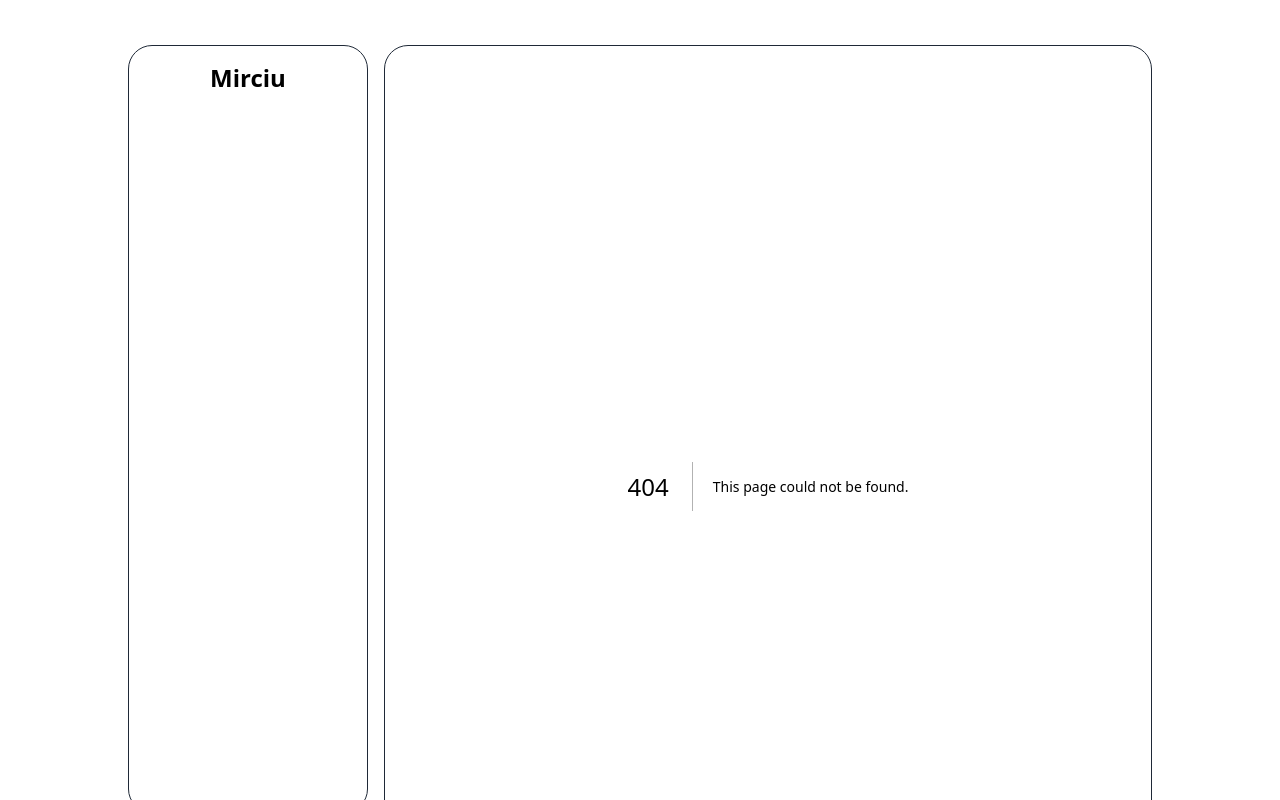
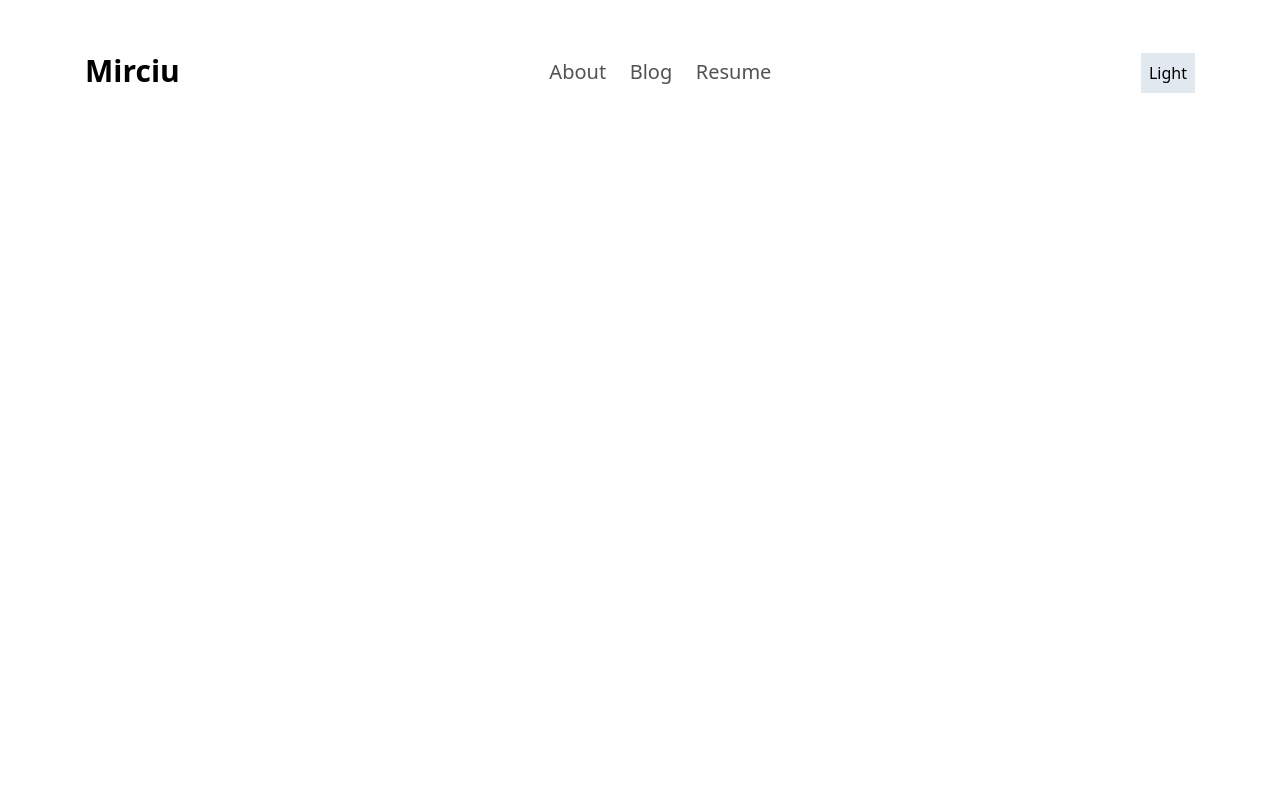
Before and after one commit to mirceamaierean/mirciu, a Next.js app: page /blog in a window 1280 px wide. Before the commit this address had no page. Shown: the top 800 px of the page. Built offline with nearby package versions, Linux system fonts and the light colour scheme; no server answers.

Commit message:
add toggle for dark mode

```diff
--- /dev/null
+++ b/app/blog/page.tsx
@@ -0,0 +1,12 @@
+import Link from "next/link";
+import React from "react";
+
+export default function Blog() {
+  return (
+    <>
+      <Link href="/">
+        <p className="text-white font-matter">Back Home from Blog</p>
+      </Link>
+    </>
+  );
+}
--- a/app/layout.tsx
+++ b/app/layout.tsx
@@ -1,6 +1,6 @@
 import "./globals.css";
 import type { Metadata } from "next";
-import { Sidebar } from "@/components";
+import { Navbar } from "@/components";
 
 export const metadata: Metadata = {
   title: "Mirciu",
@@ -14,11 +14,9 @@ export default function RootLayout({
 }) {
   return (
     <html lang="en">
-      <body className="dark:bg-zinc-950 flex flex-col md:flex-row justify-center mx-auto max-w-7xl">
-        <Sidebar />
-        <div className="rounded-3xl border-gray-800 border dark:bg-stone-900 mt-10 mx-2 p-10 lg:w-[48rem] max-w-[48rem] h-[100rem]">
-          {children}
-        </div>
+      <body className="dark:bg-[#1f2028]">
+        <Navbar />
+        <div className="">{children}</div>
       </body>
     </html>
   );
--- a/app/page.tsx
+++ b/app/page.tsx
@@ -2,12 +2,7 @@ import Link from "next/link";
 import { Spotify } from "@/components";
 
 export default function Home() {
-  return (
-    <>
-      <Link href="/about">
-        <p className="dark:text-white font-matter font-extrabold">About</p>
-      </Link>
-      <Spotify />
-    </>
-  );
+  return <>
+    <Spotify />
+  </>;
 }
--- /dev/null
+++ b/app/theme-provider.tsx
@@ -0,0 +1,8 @@
+"use client";
+import * as React from "react";
+import { ThemeProvider as NextThemesProvider } from "next-themes";
+import type { ThemeProviderProps } from "next-themes/dist/types";
+
+export function ThemeProvider({ children, ...props }: ThemeProviderProps) {
+  return <NextThemesProvider {...props}>{children}</NextThemesProvider>;
+}
--- /dev/null
+++ b/components/Navbar.tsx
@@ -0,0 +1,49 @@
+import React from "react";
+import Link from "next/link";
+import { ThemeProvider } from "@/app/theme-provider";
+import { ThemeSwitcher } from "./ThemeSwitcher";
+
+const Navbar = () => {
+  return (
+    <nav className="px-20 py-9 lg:py-12 w-full flex flex-row justify-between ">
+      <div>
+        <Link href="/">
+          <h1 className="block group dark:text-white underlined whitespace-nowrap font-semibold text-3xl">
+            Mirciu
+            <span className="block max-w-0 group-hover:max-w-full transition-all duration-300 h-0.5 bg-black dark:bg-white"></span>
+          </h1>
+        </Link>
+      </div>
+      <div className="flex flex-row w-1/5 justify-between my-auto">
+        <Link href="/about">
+          <h1 className="block group text-neutral-600 dark:text-gray-300 underlined font-medium text-xl hover:text-black dark:hover:text-white">
+            About
+            <span className="block max-w-0 group-hover:max-w-full transition-all duration-300 h-0.5 bg-black dark:bg-white"></span>
+          </h1>
+        </Link>
+        <Link href="/blog">
+          <h1 className="block group text-neutral-600 dark:text-gray-300 underlined font-medium text-xl hover:text-black dark:hover:text-white">
+            Blog
+            <span className="block max-w-0 group-hover:max-w-full transition-all duration-300 h-0.5 bg-black dark:bg-white"></span>
+          </h1>
+        </Link>
+        <Link
+          href={process.env.NEXT_PUBLIC_RESUME_URL as string}
+          target="_blank"
+        >
+          <h1 className="block group text-neutral-600 dark:text-gray-300 underlined font-medium text-xl hover:text-black dark:hover:text-white">
+            Resume
+            <span className="block max-w-0 group-hover:max-w-full transition-all duration-300 h-0.5 bg-black dark:bg-white"></span>
+          </h1>
+        </Link>
+      </div>
+      <div>
+        <ThemeProvider attribute="class" defaultTheme="system" enableSystem>
+          <ThemeSwitcher />
+        </ThemeProvider>
+      </div>
+    </nav>
+  );
+};
+
+export default Navbar;
--- a/components/Sidebar.tsx
+++ /dev/null
@@ -1,15 +0,0 @@
-import React from "react";
-
-const Sidebar = () => {
-  return (
-    <div className="sticky lg:top-[40px] dark:bg-stone-900 rounded-3xl border-gray-800 border m-2 lg:mt-10 max-h-[48rem] lg:w-60 flex flex-col p-4">
-      <div className="mx-auto">
-        <h1 className="text-2xl dark:text-white font-matter font-bold">
-          Mirciu
-        </h1>
-      </div>
-    </div>
-  );
-};
-
-export default Sidebar;
--- /dev/null
+++ b/components/ThemeSwitcher.tsx
@@ -0,0 +1,25 @@
+"use client";
+import { useState, useEffect } from "react";
+import { useTheme } from "next-themes";
+
+export const ThemeSwitcher = () => {
+  const [mounted, setMounted] = useState(false);
+  const { theme, setTheme } = useTheme();
+
+  useEffect(() => {
+    setMounted(true);
+  }, []);
+
+  if (!mounted) {
+    return null;
+  }
+
+  return (
+    <button
+      className={`w-fit top-2 p-2 hover:scale-110 active:scale-100 duration-200 bg-slate-200 dark:bg-[#212933]`}
+      onClick={() => setTheme(theme === "dark" ? "light" : "dark")}
+    >
+      {theme === "light" ? "Dark" : "Light"}
+    </button>
+  );
+};
--- a/components/index.ts
+++ b/components/index.ts
@@ -1,3 +1,4 @@
-import Sidebar from "./Sidebar";
 import Spotify from "./Spotify";
-export { Sidebar, Spotify };
+import Navbar from "./Navbar";
+
+export { Spotify, Navbar };
--- a/package.json
+++ b/package.json
@@ -18,6 +18,7 @@
     "eslint": "8.45.0",
     "eslint-config-next": "13.4.12",
     "next": "13.4.12",
+    "next-themes": "^0.2.1",
     "node-vibrant": "^3.2.1-alpha.1",
     "postcss": "8.4.27",
     "react": "18.2.0",
--- a/tailwind.config.js
+++ b/tailwind.config.js
@@ -7,6 +7,7 @@ module.exports = {
     "./components/**/*.{js,ts,jsx,tsx,mdx}",
     "./app/**/*.{js,ts,jsx,tsx,mdx}",
   ],
+  darkMode: ["class"],
   theme: {
     extend: {
       backgroundImage: {
```
Also changed, not shown: components/Spotify.tsx (+33 -11 lines), public/spotify.svg (added), 1 other file (tests, documents, lock files or other folders).
